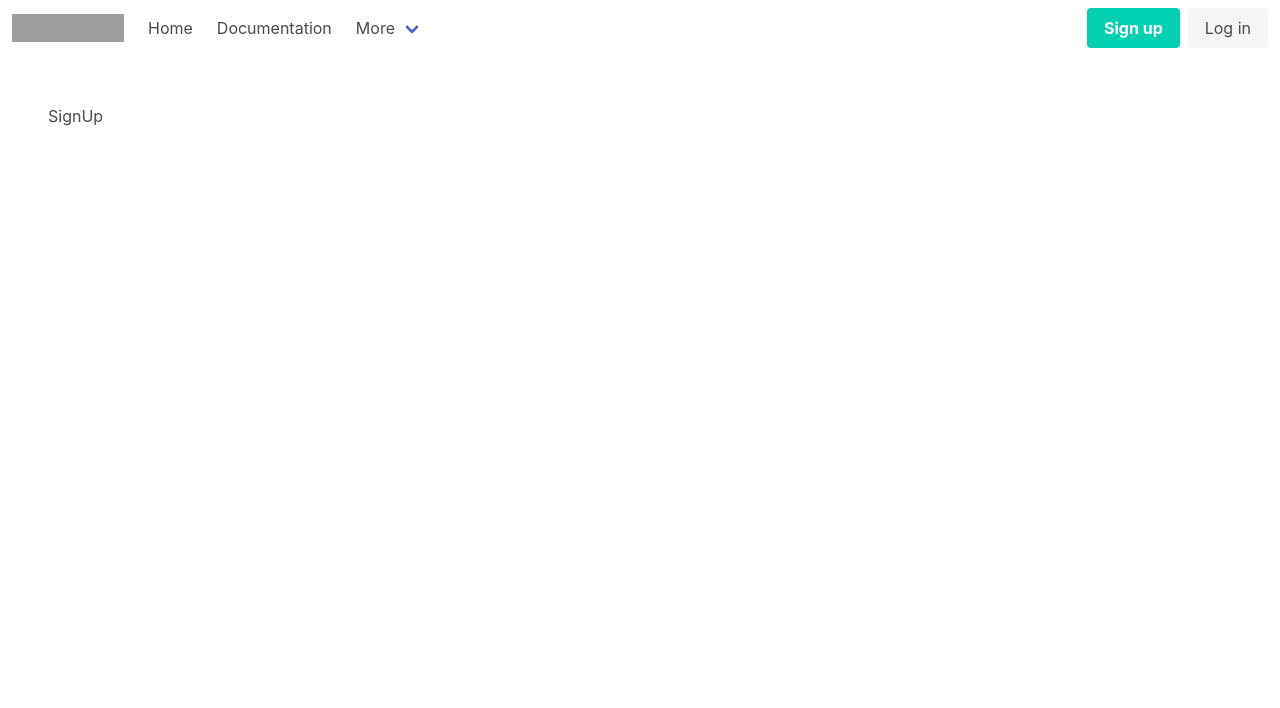
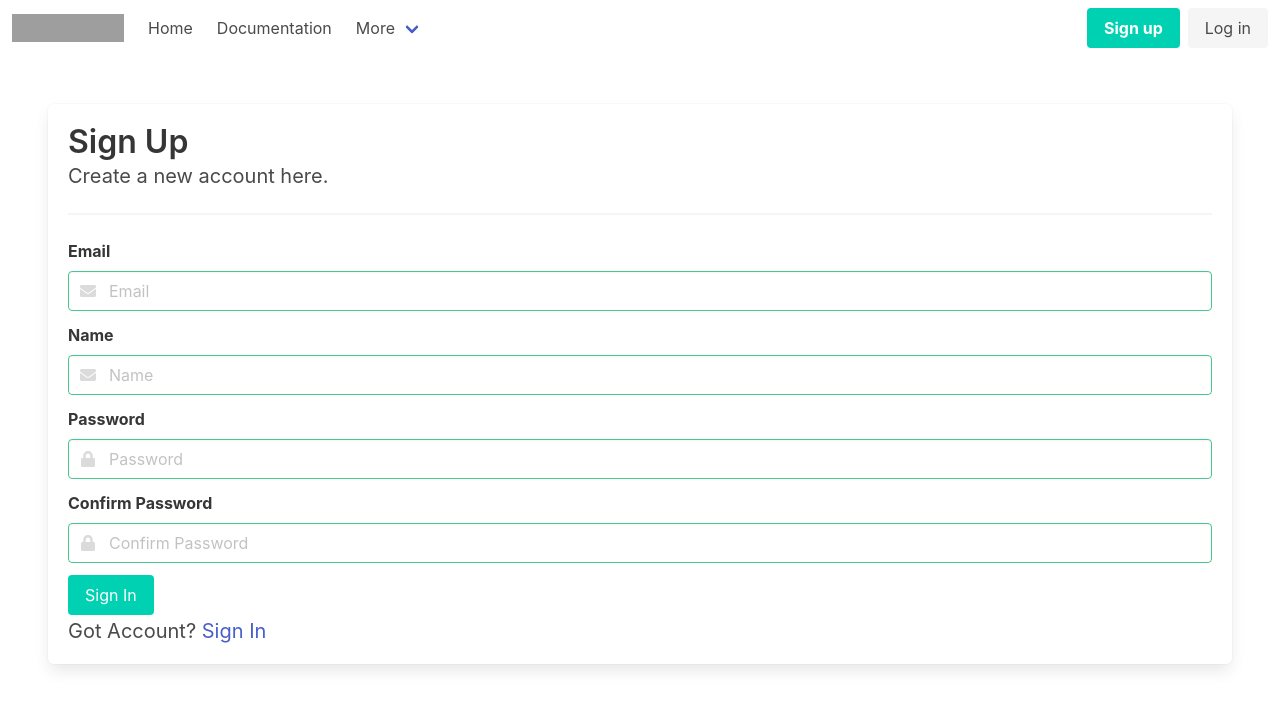
Before and after one commit to lyamaa/dj-react-front, a React (Create React App) app: page /register in a window 1280 px wide. Shown: the top 708 px of the page. Built offline with nearby package versions, Linux system fonts and the light colour scheme; grey boxes are pictures that could not be loaded.

Commit message:
create signup form

```diff
--- a/src/containers/Register.js
+++ b/src/containers/Register.js
@@ -1,11 +1,129 @@
-import React from 'react'
+import React, { useState } from 'react'
+import { Link, Redirect } from 'react-router-dom'
+import { connect } from 'react-redux'
+import { login } from "../management/actions/auth"
 
-const Register = () => (
+const Register = ({isAuthenticated }) => {
+    const [formData, setFormData] = useState({
+        email: '',
+        name: '',
+        password: '',
+        re_password: ''
+    })
 
-        <div>
-            SignUp
-        </div>
+    const { email, name, password, re_password } = formData;
 
-)
+    const onChange = e => setFormData({
+        ...formData,
+        [e.target.name]: e.target.value
+    })
 
-export default Register
+    const onSubmit = e => {
+        e.preventDefault();
+
+        // login(email, name, password, re_password)
+    }
+
+    if (isAuthenticated){
+        return <Redirect to="/" />
+    }
+
+    return (
+        <form className="box" onSubmit={onSubmit}>
+            <h1 className="title">Sign Up</h1>
+            <p className="subtitle">Create a new account here.</p>
+            <hr className="divider" />
+
+            <div className="field">
+                <label className="label">Email</label>
+                <div className="control has-icons-left has-icons-right">
+                    <input className="input is-success"
+                        type="email"
+                        placeholder="Email"
+                        name='email'
+                        value={email}
+                        onChange={e => onChange(e)}
+                        required
+                    />
+                    <span className="icon is-small is-left">
+                        <i className="fas fa-envelope"></i>
+                    </span>
+                </div>
+            </div>
+
+            <div className="field">
+                <label className="label">Name</label>
+                <div className="control has-icons-left has-icons-right">
+                    <input className="input is-success"
+                        type="text"
+                        placeholder="Name"
+                        name='name'
+                        value={name}
+                        onChange={e => onChange(e)}
+                        required
+                    />
+                    <span className="icon is-small is-left">
+                        <i className="fas fa-envelope"></i>
+                    </span>
+                </div>
+            </div>
+
+            <div className="field">
+                <label className="label">Password</label>
+                <div className="control has-icons-left has-icons-right">
+                    <input
+                        className="input is-success"
+                        type="password"
+                        placeholder="Password"
+                        name='password'
+                        value={password}
+                        onChange={e => onChange(e)}
+                        minLength='6'
+                        required
+                    />
+                    <span className="icon is-small is-left">
+                        <i className="fas fa-lock"></i>
+                    </span>
+                </div>
+            </div>
+
+            <div className="field">
+                <label className="label">Confirm Password</label>
+                <div className="control has-icons-left has-icons-right">
+                    <input
+                        className="input is-success"
+                        type="password"
+                        placeholder="Confirm Password"
+                        name='re-password'
+                        value={re_password}
+                        onChange={e => onChange(e)}
+                        minLength='6'
+                        required
+                    />
+                    <span className="icon is-small is-left">
+                        <i className="fas fa-lock"></i>
+                    </span>
+                </div>
+            </div>
+
+
+            <div className="field-body">
+                <div className="field">
+                    <div className="control">
+                        <button className="button is-primary" type="submit">
+                            Sign In
+                            </button>
+                    </div>
+                </div>
+            </div>
+            <p className="subtitle mt-1" >Got Account? <Link to="/login">Sign In</Link></p>
+
+        </form>
+    )
+}
+
+// const mapStateToProps = state =>({
+//  isAuthenticated: state.auth.isAuthenticated
+// })
+
+export default connect(null, {  })(Register)
```
